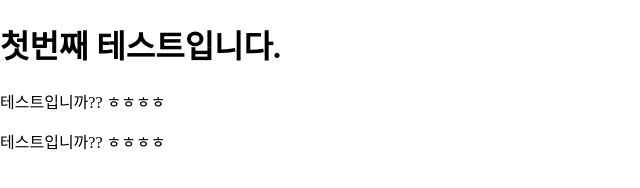
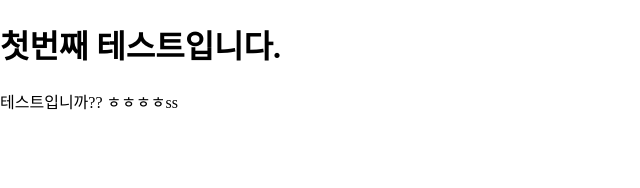
Before and after one commit to freesoull/had-2112, a plain HTML site: page index.html in a window 1280 px wide. Shown: the whole page, without its empty margins (0-640 px from the left). Drawn offline with Linux system fonts and the light colour scheme.

Commit message:
Add test

```diff
--- a/index.html
+++ b/index.html
@@ -9,7 +9,6 @@
 </head>
 <body>
     <h1>첫번째 테스트입니다.</h1>
-    <p>테스트입니까?? ㅎㅎㅎㅎ</p>
-    <p>테스트입니까?? ㅎㅎㅎㅎ</p>
+    <p>테스트입니까?? ㅎㅎㅎㅎss</p>
 </body>
 </html>
```
